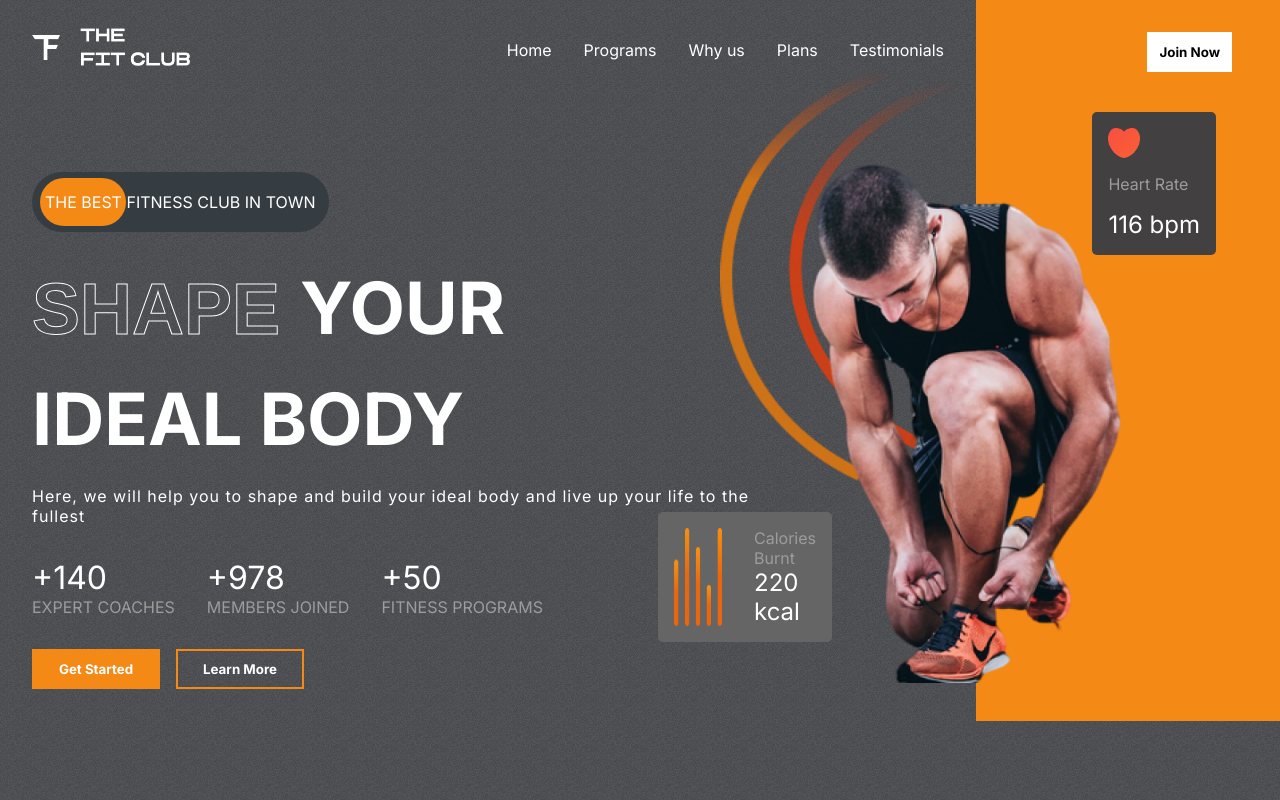
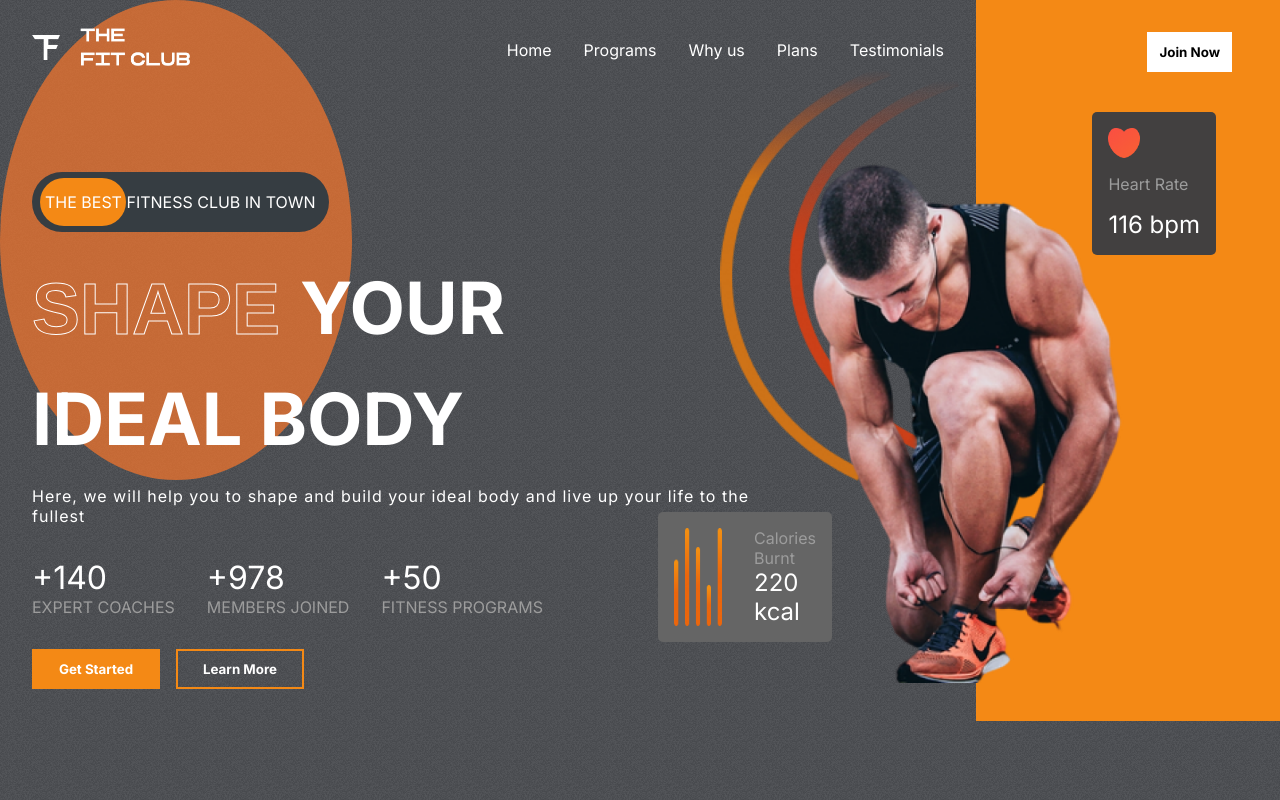
Before and after one commit to ThomasSzentirmay/FT-demo-st, a React (Create React App) app: page / in a window 1280 px wide. Shown: the top 800 px of the page. Built offline with nearby package versions, Linux system fonts and the light colour scheme; the HTML template or start-up script is replaced by a standard one.

Commit message:
added background blue to hero section

```diff
--- a/src/App.css
+++ b/src/App.css
@@ -43,3 +43,11 @@
 .btn:hover {
   cursor: pointer;
 }
+
+.blur {
+  background: rgba(253, 120, 43, 0.69);
+  position: absolute;
+  border-radius: 50%;
+  filter: blue(212px);
+  z-index: -9;
+}
--- a/src/components/Hero/Hero.css
+++ b/src/components/Hero/Hero.css
@@ -183,3 +183,9 @@
     color: #fff;
     font-size: 1.5rem;
 }
+
+.hero-blur {
+    width: 22rem;
+    height: 30rem;
+    left: 0;
+}
--- a/src/components/Hero/Hero.jsx
+++ b/src/components/Hero/Hero.jsx
@@ -9,6 +9,8 @@
 const Hero = () => {
     return (
         <div className='hero'>
+
+            <div className="blur hero-blur"></div>
             <div className="left-h">
                 <Header />
 
```
